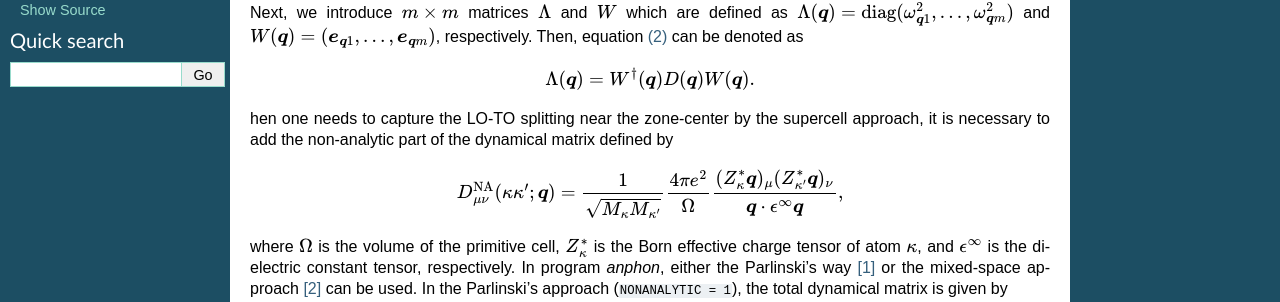
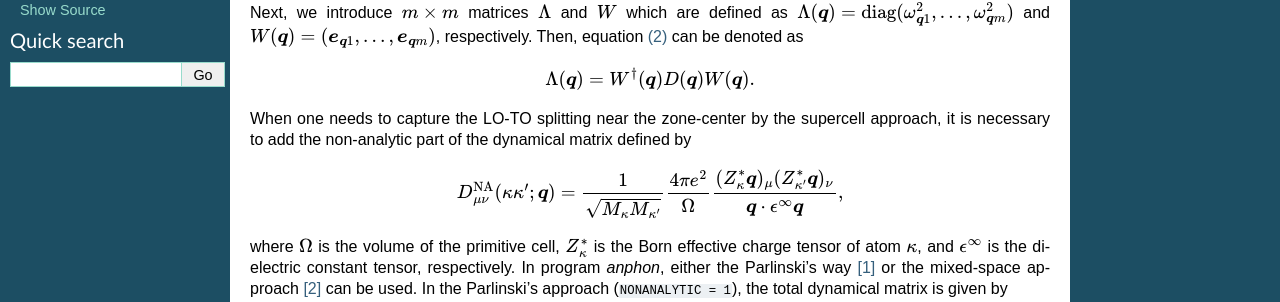
Before and after one commit to ttadano/alamode, a Sphinx documentation site: the page built from docs/source/formalism/formalism_anphon.rst, in a window 1280 px wide and 1400 px high, scrolled down 259 px. Shown: the part 150-452 px from the top of the window. Built offline with Sphinx 7.4.7, drawn with Linux system fonts in a browser that asks for light colours; some of the changed text lies outside the part shown.

Commit message:
Fixed a typo in the document.

```diff
--- a/docs/source/formalism/formalism_anphon.rst
+++ b/docs/source/formalism/formalism_anphon.rst
@@ -35,7 +35,7 @@ Then, equation :eq:`omega2` can be denoted as
     \Lambda(\boldsymbol{q}) = W^{\dagger}(\boldsymbol{q})D(\boldsymbol{q})W(\boldsymbol{q}).
 
 
-hen one needs to capture the LO\-TO splitting near the zone-center by the supercell approach,
+When one needs to capture the LO\-TO splitting near the zone-center by the supercell approach,
 it is necessary to add the non\-analytic part of the dynamical matrix defined by
 
 .. math::
@@ -111,7 +111,7 @@ Mean square displacement
 ------------------------
 
 
-The mean square displacement tensor of atom $\kappa$ is given by
+The mean square displacement tensor of atom :math:`\kappa` is given by
 
 .. math::
     :nowrap:
```
